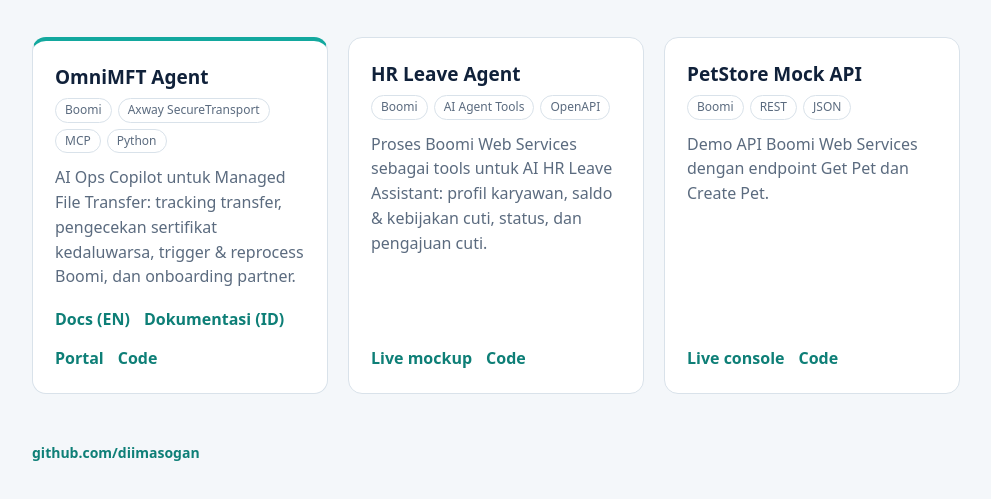
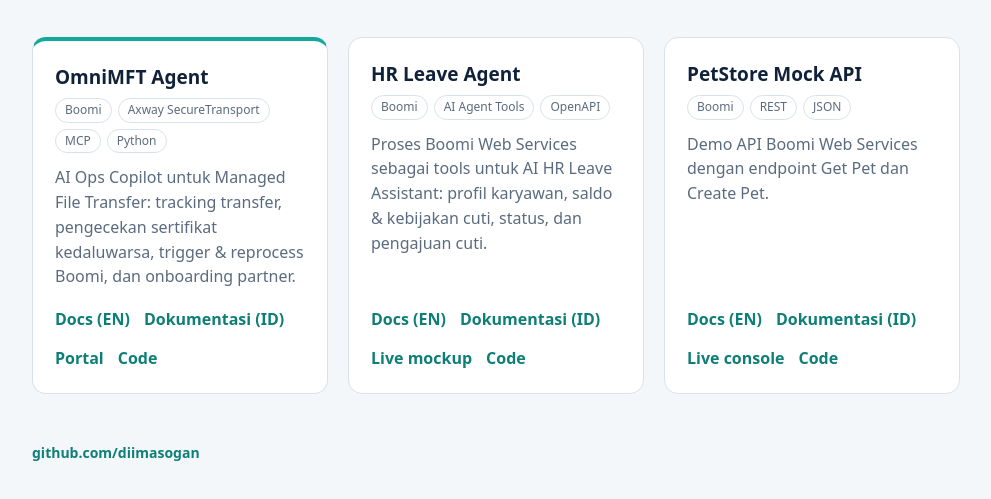
Before and after one commit to diimasogan/diimasogan.github.io, a plain HTML site: page index.html in a window 1280 px wide. Shown: the part 179-678 px from the top of the page, without its empty margins (144-1135 px from the left). Drawn offline with Linux system fonts and the light colour scheme.

Commit message:
Link HR Leave and PetStore documentation
Co-Authored-By: Claude Opus 5.5 <noreply@anthropic.com>

```diff
--- a/index.html
+++ b/index.html
@@ -45,13 +45,17 @@ footer{margin-top:48px;color:var(--muted);font-size:14px}
       <h2>HR Leave Agent</h2>
       <div class="tags"><span>Boomi</span><span>AI Agent Tools</span><span>OpenAPI</span></div>
       <p>Proses Boomi Web Services sebagai tools untuk AI HR Leave Assistant: profil karyawan, saldo &amp; kebijakan cuti, status, dan pengajuan cuti.</p>
-      <div class="links"><a href="https://diimasogan.github.io/HR-LeaveAgent/portal/">Live mockup</a><a href="https://github.com/diimasogan/HR-LeaveAgent">Code</a></div>
+      <div class="links"><a href="https://diimasogan.github.io/HR-LeaveAgent/docs/HR-Leave-Agent-Documentation.html">Docs (EN)</a>
+        <a href="https://diimasogan.github.io/HR-LeaveAgent/docs/id/HR-Leave-Agent-Dokumentasi.html">Dokumentasi (ID)</a>
+        <a href="https://diimasogan.github.io/HR-LeaveAgent/portal/">Live mockup</a><a href="https://github.com/diimasogan/HR-LeaveAgent">Code</a></div>
     </article>
     <article class="card">
       <h2>PetStore Mock API</h2>
       <div class="tags"><span>Boomi</span><span>REST</span><span>JSON</span></div>
       <p>Demo API Boomi Web Services dengan endpoint Get Pet dan Create Pet.</p>
-      <div class="links"><a href="https://diimasogan.github.io/PetStore-MockAPI/portal/">Live console</a><a href="https://github.com/diimasogan/PetStore-MockAPI">Code</a></div>
+      <div class="links"><a href="https://diimasogan.github.io/PetStore-MockAPI/docs/PetStore-Mock-API-Documentation.html">Docs (EN)</a>
+        <a href="https://diimasogan.github.io/PetStore-MockAPI/docs/id/PetStore-Mock-API-Dokumentasi.html">Dokumentasi (ID)</a>
+        <a href="https://diimasogan.github.io/PetStore-MockAPI/portal/">Live console</a><a href="https://github.com/diimasogan/PetStore-MockAPI">Code</a></div>
     </article>
   </div>
   <footer><a href="https://github.com/diimasogan">github.com/diimasogan</a></footer>
```
